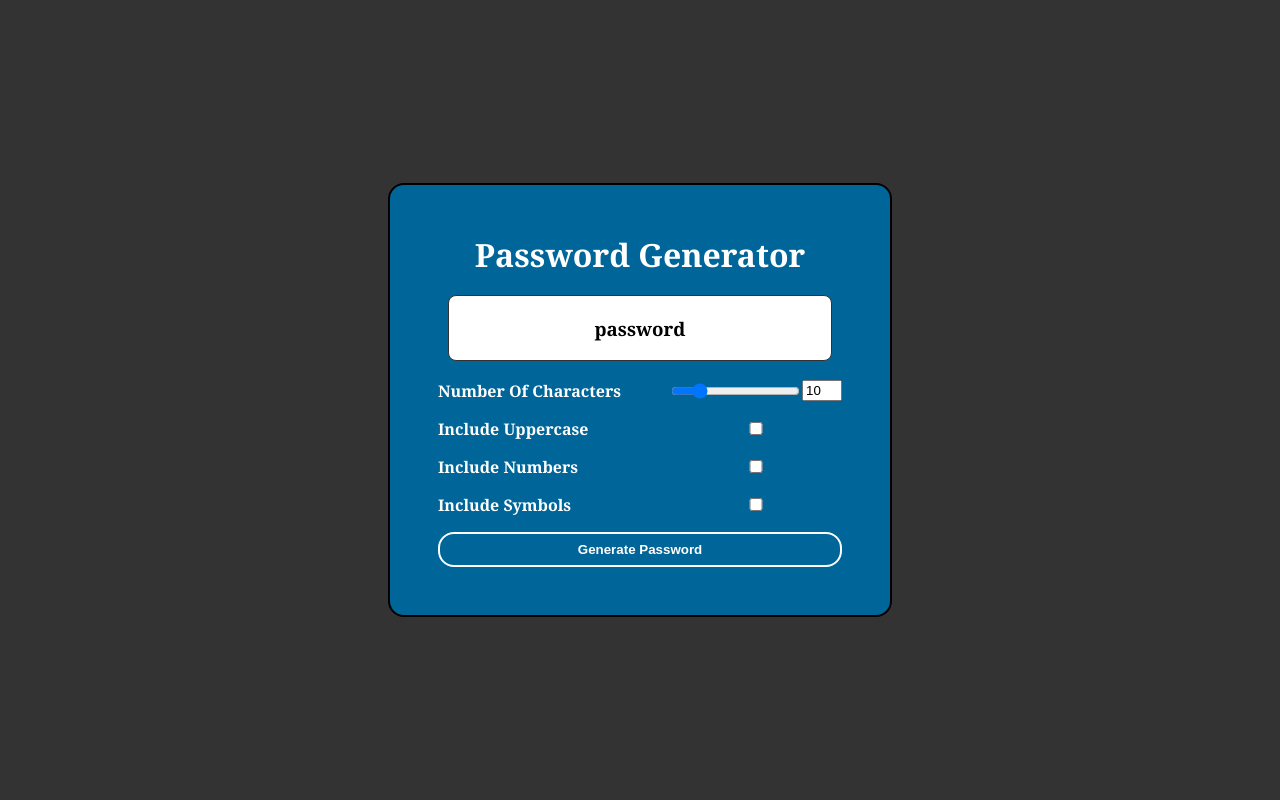
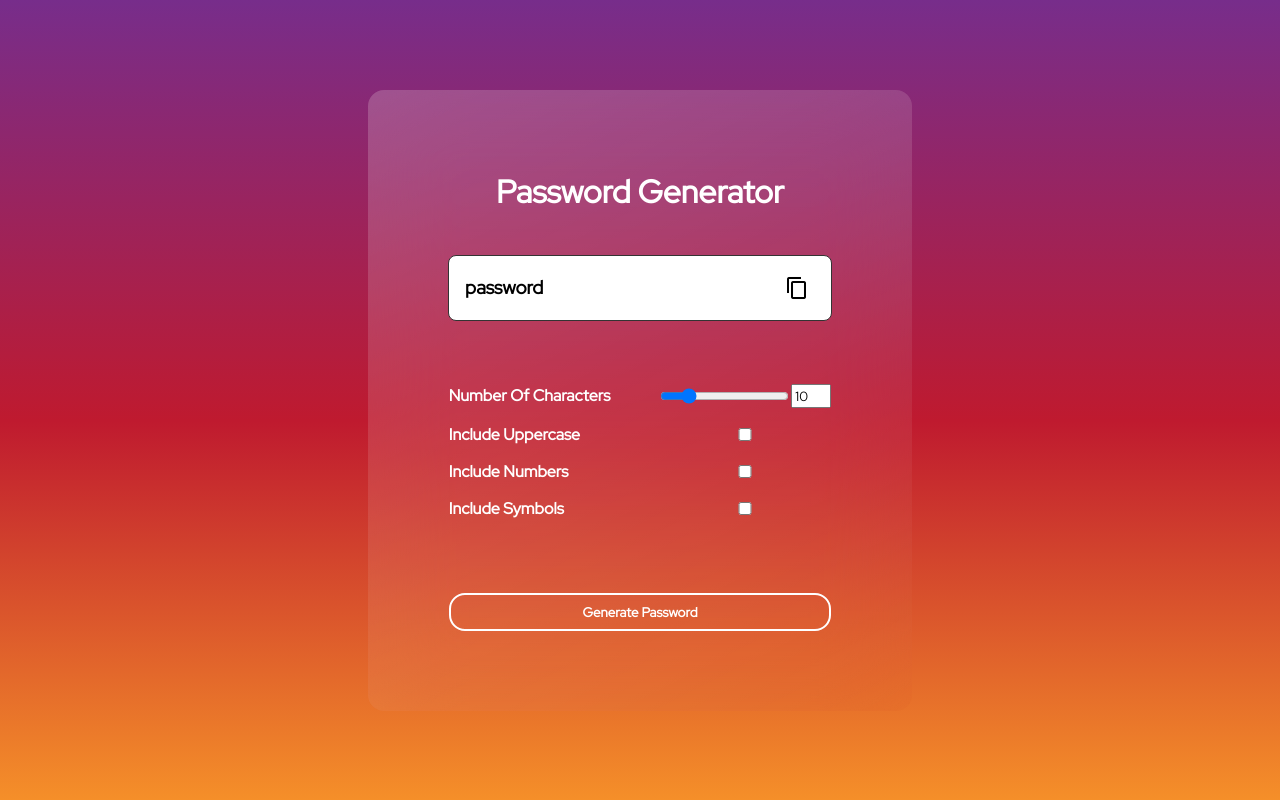
Before and after one commit to githubfan/js-password-generator, a plain HTML site: page index.html in a window 1280 px wide. Drawn offline with Linux system fonts and the light colour scheme.

Commit message:
Full redesign + copy button :))

```diff
--- a/index.html
+++ b/index.html
@@ -6,12 +6,25 @@
   <meta http-equiv="X-UA-Compatible" content="ie=edge">
   <script src="script.js" defer></script>
   <link rel="stylesheet" href="style.css">
-  <title>Password Generator</title>
+  <link href="https://fonts.googleapis.com/icon?family=Material+Icons"
+  rel="stylesheet">
+    <title>Password Generator</title>
 </head>
 <body>
   <div class="container">
     <h1 class="title">Password Generator</h1>
-    <h3 class="password-display" id="passwordDisplay">password</h3>
+  </br>
+</br>
+<div class="password-display">
+    <h3 class=" pw" id="passwordDisplay">password      </h3>
+    <button class="material-icons cpy-btn " id="copy" > content_copy   </button>
+  </div>
+  </br>
+</br>
+</br>
+
+
+
     <form id="passwordGeneratorForm" class="form">
       <label for="characterAmountNumber">Number Of Characters</label>
       <div class="character-amount-container">
@@ -27,8 +40,11 @@
 
       <label for="includeSymbols">Include Symbols</label>
       <input type="checkbox" id="includeSymbols">
+    </br>
+  </br>
 
-      <button type="submit" class="btn">Generate Password</button>
+      <button type="submit" id="copy" class="btn">Generate Password</button>
+
     </form>
   </div>
 </body>
--- a/script.js
+++ b/script.js
@@ -28,6 +28,7 @@ form.addEventListener('submit', e => {
   const includeSymbols = includeSymbolsElement.checked
   const password = generatePassword(characterAmount, includeUppercase, includeNumbers, includeSymbols)
   passwordDisplay.innerText = password
+
 })
 
 function generatePassword(characterAmount, includeUppercase, includeNumbers, includeSymbols) {
@@ -59,3 +60,13 @@ function arrayFromLowToHigh(low, high) {
     characterAmountNumber.value = value
     characterAmountRange.value = value
   }
+
+  document.querySelector('#copy').addEventListener('click', () => {
+    navigator.clipboard.writeText(document.querySelector('#passwordDisplay').textContent)
+      .then(() => {
+        alert('Text copied.');
+      })
+      .catch(() => {
+        Alert('Failed ');
+      });
+  });
--- a/style.css
+++ b/style.css
@@ -1,19 +1,22 @@
+@import url('https://fonts.googleapis.com/css2?family=Red+Hat+Display&display=swap');
+
 body {
-    background-color: #333;
-    margin: 0;
+    background: linear-gradient(180deg, #772D8B 0%, #BF1A2F 52.6%, #F58F29 100%);    margin: 0;
     color: white;
     min-height: 100vh;
     display: flex;
     justify-content: center;
     align-items: center;
-    font-family: Georgia, 'Times New Roman', Times, serif;
+    font-family: 'Red Hat Display', sans-serif;
 }
 
 .container {
-    background-color: #006699;
-    padding: 3rem;
+    background: linear-gradient(152.97deg, rgba(255, 255, 255, 0.2) 0%, rgba(255, 255, 255, 0) 100%);
+    backdrop-filter: blur(42px);
+    /* Note: backdrop-filter has minimal browser support */
+    border-radius: 16px;
+    padding: 5rem;
     border-radius: 1rem;
-    border: 2px solid black;
     display: flex;
     justify-content: center;
     align-items: center;
@@ -45,6 +48,7 @@ label {
 
 .number-input {
     width: 2rem;
+    font-family: 'Red Hat Display', sans-serif;
 }
 
 .password-display {
@@ -70,8 +74,33 @@ label {
     font-weight: bold;
     cursor: pointer;
     border-radius: 1rem;
+    font-family: 'Red Hat Display', sans-serif;
 }
 
 .btn:hover {
     background-color: #ffffff33;
 }
+
+.password_show {
+    display: flex;
+    justify-content: center;
+    align-items: center;
+}
+
+.pw {
+    display: flex;
+    justify-content: space-between;
+}
+
+.cpy-btn {
+    margin-left: auto;
+    background: none;
+    color: black;
+    border: none;
+}
+
+.cpy-btn:hover {
+    cursor: pointer;
+    transition: 0.5;
+
+}
```
